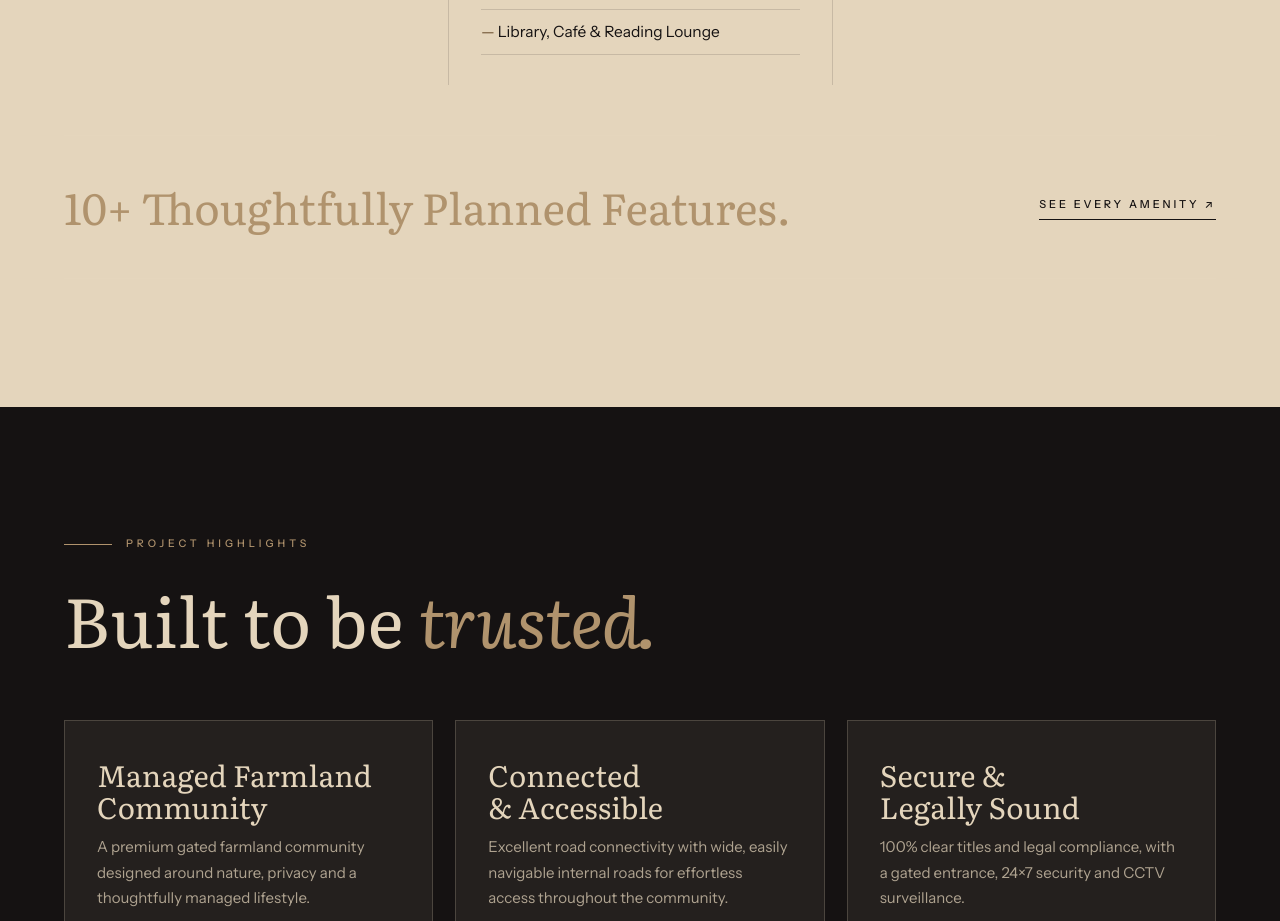
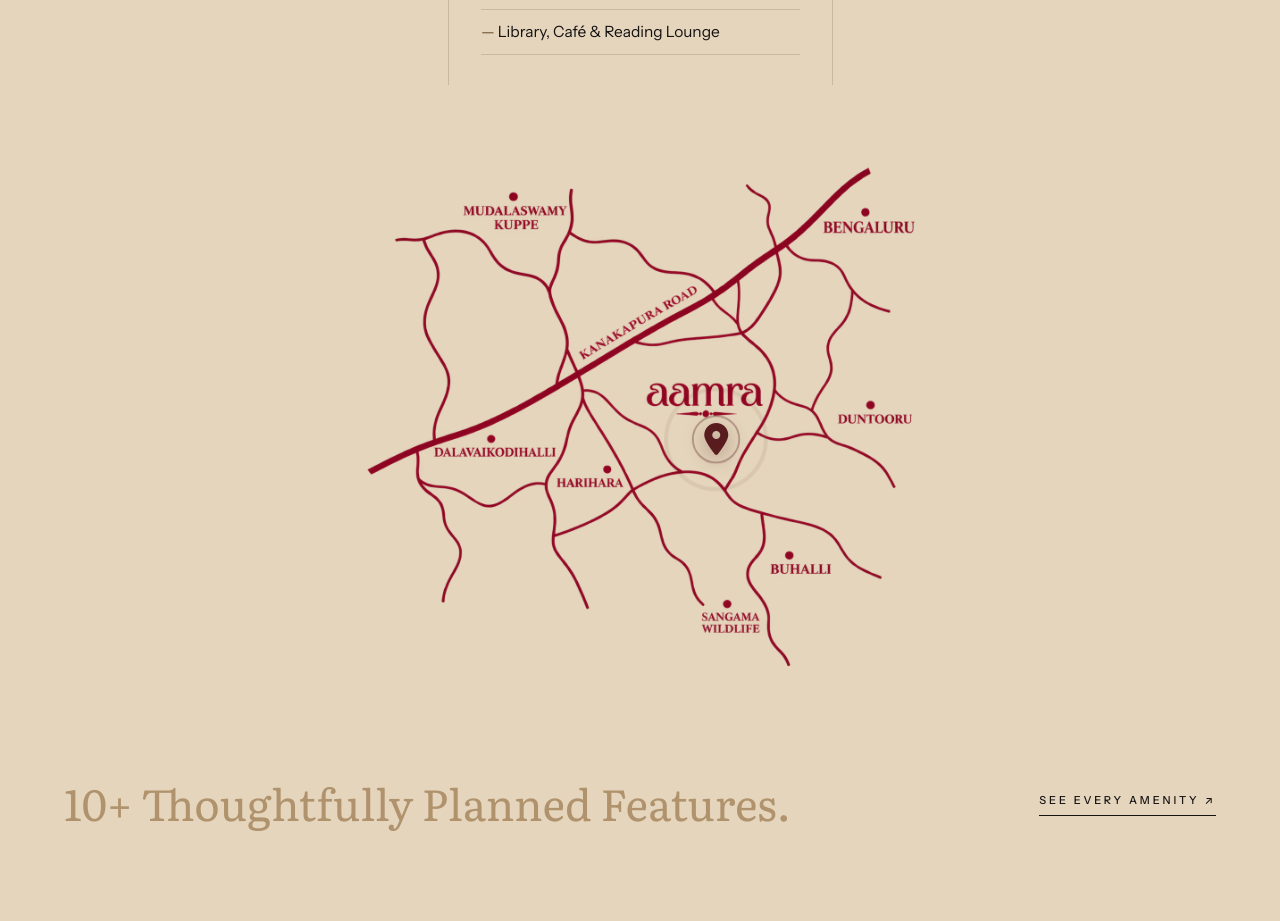
Before and after one commit to pavan-prakash-97/earthytroots, a React (Vite) app: page /project-1 in a window 1280 px wide. Shown: the part 3920-4841 px from the top of the page. Built offline with nearby package versions, Linux system fonts and the light colour scheme; a web font is replaced by a local one.

Commit message:
AAMRA page: location map with an animated pin
- map artwork above the features strip, centred
- drawn pin removed from the artwork, animated pin anchored in its place
- pin pulses and bounces, links to the Google Maps location in a new tab

```diff
--- a/public/css/site.css
+++ b/public/css/site.css
@@ -1122,3 +1122,84 @@
 	border-color: #6E2326;
 	color: #fff;
 }
+
+
+/* AAMRA location map above the features strip */
+.aamra-map{
+	position: relative;
+	width: min(560px, 84vw);
+	margin: clamp(20px, 3vw, 36px) auto clamp(22px, 3vw, 34px);
+}
+
+.aamra-map img{
+	display: block;
+	width: 100%;
+	height: auto;
+}
+
+.aamra-map-pin{
+	position: absolute;
+	left: 63.6%;
+	top: 62.4%;
+	width: clamp(40px, 6vw, 54px);
+	height: clamp(40px, 6vw, 54px);
+	display: grid;
+	place-items: center;
+	color: #581C1E;
+	font-size: clamp(24px, 3.5vw, 32px);
+	transform: translate(-50%, -100%);
+	animation: aamraPinBounce 2.6s ease-in-out infinite;
+	transition: color .25s ease;
+}
+
+.aamra-map-pin i{
+	position: relative;
+	z-index: 2;
+	filter: drop-shadow(0 6px 10px rgba(88, 28, 30, .35));
+}
+
+.aamra-map-pin:hover,
+.aamra-map-pin:focus-visible{
+	color: #8C2F32;
+}
+
+.aamra-map-pin:focus-visible{
+	outline: 2px solid rgba(88, 28, 30, .55);
+	outline-offset: 6px;
+	border-radius: 50%;
+}
+
+.aamra-map-ring{
+	position: absolute;
+	left: 50%;
+	top: 50%;
+	width: 100%;
+	height: 100%;
+	border-radius: 50%;
+	border: 2px solid rgba(88, 28, 30, .55);
+	transform: translate(-50%, -50%);
+	animation: aamraPinPulse 2.6s ease-out infinite;
+	pointer-events: none;
+}
+
+.aamra-map-ring--late{
+	animation-delay: 1.3s;
+}
+
+@keyframes aamraPinPulse{
+	0%{ transform: translate(-50%, -50%) scale(.45); opacity: .85; }
+	100%{ transform: translate(-50%, -50%) scale(2.2); opacity: 0; }
+}
+
+@keyframes aamraPinBounce{
+	0%, 100%{ transform: translate(-50%, -100%); }
+	50%{ transform: translate(-50%, calc(-100% - 6px)); }
+}
+
+@media (prefers-reduced-motion: reduce){
+
+	.aamra-map-pin,
+	.aamra-map-ring{
+		animation: none;
+	}
+}
--- a/src/pages/ProjectAamra.jsx
+++ b/src/pages/ProjectAamra.jsx
@@ -18,6 +18,20 @@
     <section className="wrap cream"><div className="eyebrow rv">Designed For Living</div><h2 className="rv" style={{ maxWidth: '16ch' }}>Made for <em>moments.</em></h2>
     <p className="lede rv" style={{ marginTop: '24px' }}>A Lifestyle Designed Around You. Aamra brings together spaces for wellness, leisure, community and everyday experiences, thoughtfully planned to make every moment meaningful. From quiet mornings surrounded by nature to time spent with family and friends, every element is designed to create a balanced and fulfilling way of living.</p>
     <div className="groups"><div className="group rv"><h3>Wellness &amp; Nature</h3><ul><li>Yoga &amp; Meditation Deck</li><li>Watchtower &amp; Nature Viewing</li><li>Landscaped Gardens &amp; Nature Trails</li><li>Nature Walks, Cycling &amp; Hiking Trails</li><li>Water Pond &amp; Rainwater Retention Pond</li></ul></div><div className="group rv"><h3>Leisure &amp; Community</h3><ul><li>Clubhouse &amp; Swimming Pool</li><li>Grand Gathering &amp; Multipurpose Pavilion</li><li>Indoor Games Arena</li><li>Children's Play Area</li><li>Outdoor Sports Ground</li><li>Library, Café &amp; Reading Lounge</li></ul></div><div className="group rv"><h3>Food &amp; Experiences</h3><ul><li>Live Kitchen &amp; Alfresco Dining</li><li>Farm-to-Table Dining</li><li>Bonfire Pit &amp; Stargazing Deck</li></ul></div></div>
+    <div className="aamra-map rv">
+      <img src="images/added/aamra-location-map.png" alt="AAMRA location map along Kanakapura Road, near Harohara, Bujalli and Bengaluru" />
+      <a
+        className="aamra-map-pin"
+        href="https://maps.app.goo.gl/9bH4ZAh3Mgoyrh5q6?g_st=iw"
+        target="_blank"
+        rel="noopener noreferrer"
+        aria-label="Open the AAMRA location in Google Maps"
+      >
+        <span className="aamra-map-ring"></span>
+        <span className="aamra-map-ring aamra-map-ring--late"></span>
+        <i className="fa-solid fa-location-dot"></i>
+      </a>
+    </div>
     <div className="strip rv"><b>10+ Thoughtfully Planned Features.</b><a className="link" href="/amenities">See every amenity ↗</a></div></section>
     <section className="wrap dark ink"><div className="eyebrow rv">Project Highlights</div><h2 className="rv">Built to be <em>trusted.</em></h2><div className="hl"><article className="rv"><h3>Managed Farmland Community</h3><p>A premium gated farmland community designed around nature, privacy and a thoughtfully managed lifestyle.</p></article><article className="rv"><h3>Connected &amp; Accessible</h3><p>Excellent road connectivity with wide, easily navigable internal roads for effortless access throughout the community.</p></article><article className="rv"><h3>Secure &amp; Legally Sound</h3><p>100% clear titles and legal compliance, with a gated entrance, 24×7 security and CCTV surveillance.</p></article><article className="rv"><h3>Green By Design</h3><p>High-value green plantations, reliable water sources, drip irrigation and solar fencing create a sustainable farming ecosystem.</p></article><article className="rv"><h3>Eco Luxury Living</h3><p>A curated collection of nature-led amenities, supported by guaranteed maintenance for a seamless ownership experience.</p></article></div></section>
     <section className="wrap dark wine"><div className="eyebrow rv">Investment Benefits</div><h2 className="rv">Built for <em>long-term value.</em></h2>
```
Also changed, not shown: public/images/added/aamra-location-map.png (added).
